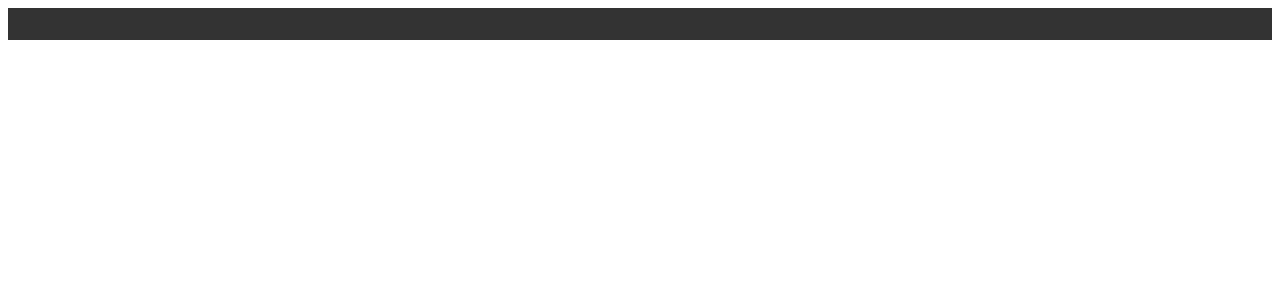
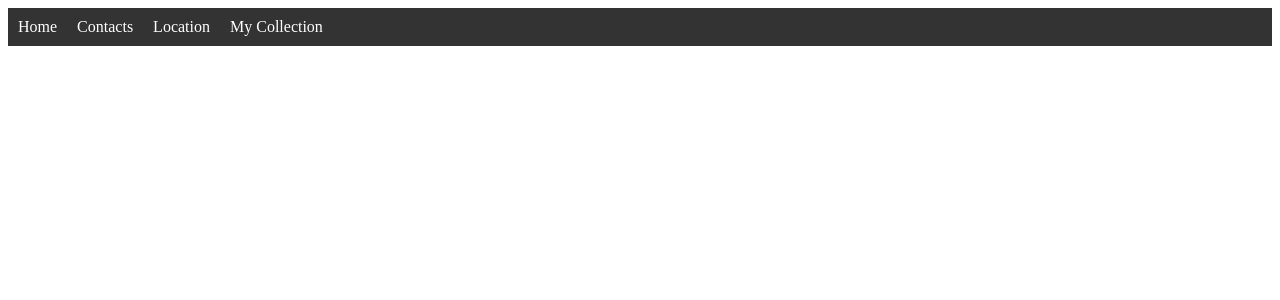
Before and after one commit to BlairMutisya/Art-Enclave, a React (Create React App) app in the folder art-enclave/: page /collection in a window 1280 px wide. Before the commit this address had no page. Shown: the top 300 px of the page. Built offline with nearby package versions, Linux system fonts and the light colour scheme.

Commit message:
Style the navbar using css

```diff
--- a/art-enclave/src/components/Home.js
+++ b/art-enclave/src/components/Home.js
@@ -1,11 +1,9 @@
 // Home.js
 import React, { useState, useEffect } from 'react';
 import Cards from '../components/Cards';
-import Search from '../components/Search';
 
 const Home = () => {
   const [artworks, setArtworks] = useState([]);
-  const [filteredArtworks, setFilteredArtworks] = useState([]);
 
   useEffect(() => {
     fetchArtworks();
@@ -13,41 +11,28 @@ const Home = () => {
 
   const fetchArtworks = async () => {
     try {
-      let fetchedArtworks = [];
-      for (let page = 1; page <= 3; page++) {
-        const response = await fetch(`https://api.harvardartmuseums.org/Image?apikey=5cac1dd2-ebbc-4567-873d-6ab86590f5e8&page=${page}`);
-        const data = await response.json();
-        fetchedArtworks = [...fetchedArtworks, ...data.records];
-      }
-      setArtworks(fetchedArtworks);
-      setFilteredArtworks(fetchedArtworks);
+      const response = await fetch('https://openaccess-api.clevelandart.org/api/artworks/?limit=10');
+      const data = await response.json();
+      setArtworks(data.data);
     } catch (error) {
       console.error('Error fetching artworks:', error);
     }
-  }
-
-  const handleSearch = (query) => {
-    const filtered = artworks.filter(artwork => {
-      return artwork.title.toLowerCase().includes(query.toLowerCase());
-    });
-    setFilteredArtworks(filtered);
-  }
+  };
 
   return (
     <div>
       <h1 className="text-3xl font-bold mb-4">Art EnClave</h1>
-      <Search onSearch={handleSearch} />
       <div className="grid grid-cols-3 gap-4">
-        {filteredArtworks.map(artwork => (
-          <div key={artwork.id} className="bg-white p-1 rounded-md shadow-md">
-            <img src={artwork.baseimageurl} alt={artwork.title} className="w-full h-24 object-cover mb-2" />
+        {artworks.map((artwork, index) => (
+          <div key={index} className="bg-white p-1 rounded-md shadow-md">
+            <img src={artwork.images.web.url} alt={artwork.title} className="w-full h-24 object-cover mb-2" />
             <h2 className="text-lg font-semibold mb-1">{artwork.title}</h2>
-            <p className="text-sm text-gray-600">{artwork.description}</p>
+            <p className="text-sm text-gray-600">{artwork.creation_date}</p>
           </div>
         ))}
       </div>
     </div>
   );
-}
+};
 
 export default Home;
--- a/art-enclave/src/components/NavBar.js
+++ b/art-enclave/src/components/NavBar.js
@@ -1,11 +1,24 @@
-// Navbar.js
 import React from 'react';
+import { Link } from 'react-router-dom'; // Import Link from react-router-dom
 import '../styles/styles.css'; // Import styles.css
 
 const Navbar = () => {
   return (
     <nav className="navbar">
-      {/* Navbar content */}
+      <ul className="navbar-list">
+        <li className="navbar-item">
+          <Link to="/" className="navbar-link">Home</Link>
+        </li>
+        <li className="navbar-item">
+          <Link to="/contacts" className="navbar-link">Contacts</Link>
+        </li>
+        <li className="navbar-item">
+          <Link to="/location" className="navbar-link">Location</Link>
+        </li>
+        <li className="navbar-item">
+          <Link to="/mycollection" className="navbar-link">My Collection</Link>
+        </li>
+      </ul>
     </nav>
   );
 }
--- a/art-enclave/src/components/Search.js
+++ b/art-enclave/src/components/Search.js
@@ -1,5 +1,5 @@
-// Search.js
 import React, { useState } from 'react';
+import '../styles/styles.css'; // Import styles.css
 
 const Search = ({ onSearch }) => {
   const [query, setQuery] = useState('');
@@ -20,9 +20,8 @@ const Search = ({ onSearch }) => {
         placeholder="Search..."
         value={query}
         onChange={handleChange}
-        className="border border-gray-400 rounded-md px-2 py-1"
       />
-      <button type="submit" className="bg-blue-500 text-white px-3 py-1 rounded-md ml-2">Search</button>
+      <button type="submit">Search</button>
     </form>
   );
 }
--- a/art-enclave/src/styles/styles.css
+++ b/art-enclave/src/styles/styles.css
@@ -3,8 +3,27 @@
 /* Navbar */
 .navbar {
     background-color: #333;
+    padding: 10px;
+  }
+
+  .navbar-list {
+    list-style-type: none;
+    padding: 0;
+    margin: 0;
+    display: flex;
+  }
+
+  .navbar-item {
+    margin-right: 20px;
+  }
+
+  .navbar-link {
+    text-decoration: none;
     color: #fff;
-    padding: 1rem;
+  }
+
+  .navbar-link:hover {
+    color: #ccc;
   }
 
   /* DarkModeToggle */
@@ -14,12 +33,16 @@
     align-items: center;
   }
 
-  /* Cards */
-  .card {
+ /* styles.css */
+
+/* Cards */
+.card {
     background-color: #fff;
     padding: 1rem;
     border-radius: 0.5rem;
     box-shadow: 0 0.2rem 0.5rem rgba(0, 0, 0, 0.1);
+    width: 7cm; /* Set width to 7cm */
+    height: 5cm; /* Set height to 5cm */
   }
 
   .card img {
@@ -47,4 +70,4 @@
     border: none;
     border-radius: 0.25rem;
     cursor: pointer;
-}
+  }
```
